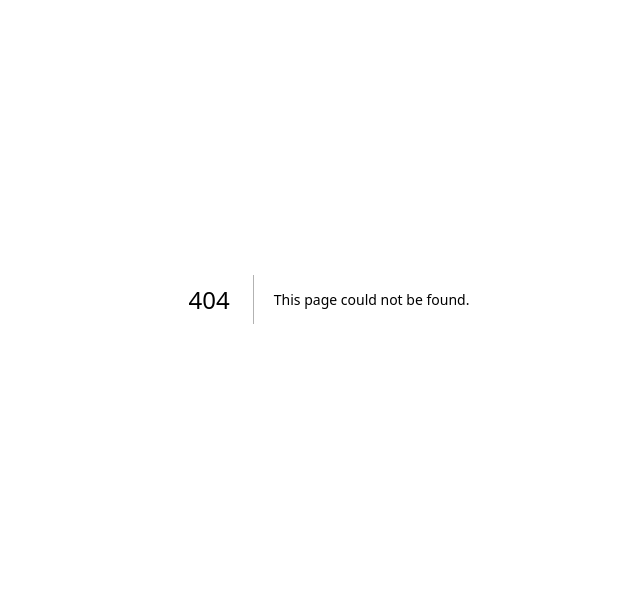
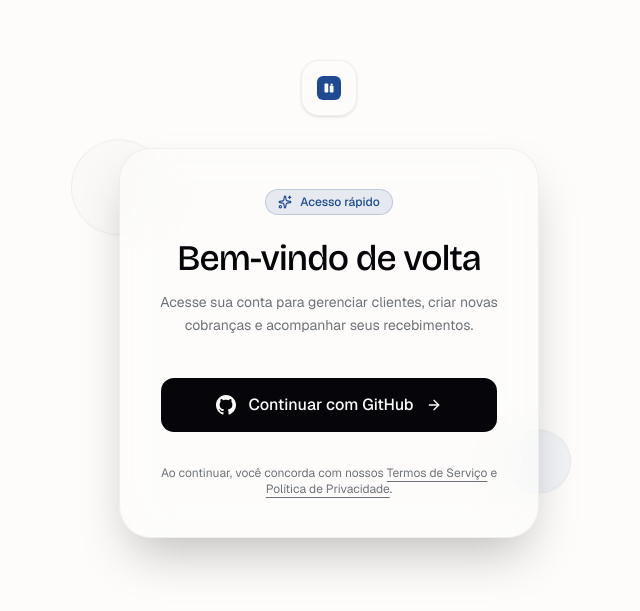
Before and after one commit to coder-muller/lumna, a Next.js app: page /sign-in in a window 1280 px wide. Before the commit this address had no page. Shown: the part 101-712 px from the top of the page, without its empty margins (311-951 px from the left). Built offline with nearby package versions, Linux system fonts and the light colour scheme.

Commit message:
feat: add sign-in page with github oauth button

```diff
--- /dev/null
+++ b/app/(auth)/sign-in/page.tsx
@@ -0,0 +1,80 @@
+import Link from "next/link"
+import { LumnaLogo } from "@/components/landing/logo"
+import { GithubOAuthButton } from "@/components/auth/sign-in/github-oauth-button"
+import { Sparkles } from "lucide-react"
+
+export default function SignInPage() {
+  // TODO: Server-side logic for redirecting authenticated users will go here
+
+  return (
+    <div className="relative flex min-h-svh w-full items-center justify-center overflow-hidden bg-background p-4 md:p-8">
+      {/* Abstract Background Elements */}
+      <div className="pointer-events-none absolute inset-0 -z-10 flex items-center justify-center">
+        {/* Grid pattern */}
+        <div className="absolute inset-0 bg-[linear-gradient(to_right,#80808012_1px,transparent_1px),linear-gradient(to_bottom,#80808012_1px,transparent_1px)] mask-[radial-gradient(ellipse_60%_50%_at_50%_50%,#000_70%,transparent_100%)] bg-size-[24px_24px]" />
+
+        {/* Glowing orbs */}
+        <div className="animate-pulse-glow absolute top-1/2 left-1/2 h-[500px] w-[500px] -translate-x-1/2 -translate-y-1/2 rounded-full bg-[radial-gradient(circle_at_center,oklch(0.42_0.13_260/0.15),transparent_60%)] blur-3xl" />
+      </div>
+
+      <div className="relative z-10 w-full max-w-[420px]">
+        {/* Logo */}
+        <div className="animate-fade-in-up mb-8 flex justify-center opacity-0">
+          <Link
+            href="/"
+            className="group flex size-14 items-center justify-center rounded-2xl border border-border/50 bg-background/50 shadow-sm backdrop-blur-xl transition-all hover:scale-105 hover:bg-muted/50"
+          >
+            <LumnaLogo className="size-6 text-primary transition-transform group-hover:scale-110" />
+          </Link>
+        </div>
+
+        {/* Card */}
+        <div className="animate-fade-in-up animation-delay-150 relative overflow-hidden rounded-[2rem] border border-border/50 bg-background/40 p-8 opacity-0 shadow-2xl backdrop-blur-xl sm:p-10">
+          {/* Inner border for glass effect */}
+          <div className="pointer-events-none absolute inset-0 rounded-[2rem] border border-white/10 dark:border-white/5" />
+
+          <div className="relative z-10 flex flex-col items-center text-center">
+            <div className="mb-6 inline-flex items-center gap-2 rounded-full border border-primary/20 bg-primary/10 px-3 py-1 text-xs font-medium text-primary">
+              <Sparkles className="size-3.5" />
+              Acesso rápido
+            </div>
+
+            <h1 className="font-heading text-3xl font-medium tracking-tight sm:text-4xl">
+              Bem-vindo de volta
+            </h1>
+            <p className="mt-3 text-sm leading-relaxed text-muted-foreground">
+              Acesse sua conta para gerenciar clientes, criar novas cobranças e
+              acompanhar seus recebimentos.
+            </p>
+
+            <div className="mt-10 w-full">
+              <GithubOAuthButton />
+            </div>
+
+            <p className="mt-8 text-xs text-muted-foreground">
+              Ao continuar, você concorda com nossos{" "}
+              <Link
+                href="#"
+                className="underline underline-offset-4 transition-colors hover:text-foreground"
+              >
+                Termos de Serviço
+              </Link>{" "}
+              e{" "}
+              <Link
+                href="#"
+                className="underline underline-offset-4 transition-colors hover:text-foreground"
+              >
+                Política de Privacidade
+              </Link>
+              .
+            </p>
+          </div>
+        </div>
+
+        {/* Decorative floating elements */}
+        <div className="animate-float absolute top-20 -left-12 -z-10 h-24 w-24 rounded-full border border-border/50 bg-muted/30 opacity-0 backdrop-blur-md sm:opacity-100" />
+        <div className="animate-float animation-delay-750 absolute -right-8 bottom-10 -z-10 h-16 w-16 rounded-full border border-border/50 bg-primary/5 opacity-0 backdrop-blur-md sm:opacity-100" />
+      </div>
+    </div>
+  )
+}
--- /dev/null
+++ b/components/auth/sign-in/github-oauth-button.tsx
@@ -0,0 +1,50 @@
+"use client"
+
+import { useState } from "react"
+import { Button } from "@/components/ui/button"
+import { ArrowRight, Loader2 } from "lucide-react"
+
+export function GithubOAuthButton() {
+  const [isLoading, setIsLoading] = useState(false)
+
+  const handleSignIn = async () => {
+    setIsLoading(true)
+    // Here will be the Better Auth sign in logic
+    // await authClient.signIn.social({ provider: "github" })
+
+    // Simulating loading for visual feedback
+    setTimeout(() => {
+      setIsLoading(false)
+    }, 2000)
+  }
+
+  return (
+    <Button
+      size="lg"
+      className="group relative h-14 w-full overflow-hidden rounded-xl bg-foreground text-background transition-all hover:scale-[1.02] active:scale-[0.98]"
+      onClick={handleSignIn}
+      disabled={isLoading}
+    >
+      <div className="absolute inset-0 flex h-full w-full transform-[skew(-12deg)_translateX(-100%)] justify-center group-hover:transform-[skew(-12deg)_translateX(100%)] group-hover:duration-1000">
+        <div className="relative h-full w-8 bg-background/20" />
+      </div>
+      <span className="relative z-10 flex items-center gap-3 text-base font-medium">
+        {isLoading ? (
+          <Loader2 className="size-5 animate-spin" />
+        ) : (
+          <svg
+            viewBox="0 0 24 24"
+            className="size-5 fill-current"
+            aria-hidden="true"
+          >
+            <path d="M12 0c-6.626 0-12 5.373-12 12 0 5.302 3.438 9.8 8.207 11.387.599.111.793-.261.793-.577v-2.234c-3.338.726-4.033-1.416-4.033-1.416-.546-1.387-1.333-1.756-1.333-1.756-1.089-.745.083-.729.083-.729 1.205.084 1.839 1.237 1.839 1.237 1.07 1.834 2.807 1.304 3.492.997.107-.775.418-1.305.762-1.604-2.665-.305-5.467-1.334-5.467-5.931 0-1.311.469-2.381 1.236-3.221-.124-.303-.535-1.524.117-3.176 0 0 1.008-.322 3.301 1.23.957-.266 1.983-.399 3.003-.404 1.02.005 2.047.138 3.006.404 2.291-1.552 3.297-1.23 3.297-1.23.653 1.653.242 2.874.118 3.176.77.84 1.235 1.911 1.235 3.221 0 4.609-2.807 5.624-5.479 5.921.43.372.823 1.102.823 2.222v3.293c0 .319.192.694.801.576 4.765-1.589 8.199-6.086 8.199-11.386 0-6.627-5.373-12-12-12z" />
+          </svg>
+        )}
+        Continuar com GitHub
+        {!isLoading && (
+          <ArrowRight className="size-4 transition-transform group-hover:translate-x-1" />
+        )}
+      </span>
+    </Button>
+  )
+}
--- a/components/landing/cta.tsx
+++ b/components/landing/cta.tsx
@@ -23,7 +23,7 @@ export function CTA() {
 
             <div className="mt-10 flex flex-col items-center justify-center gap-4 sm:flex-row">
               <Link
-                href="/register"
+                href="/sign-in"
                 className="group relative inline-flex h-14 w-full items-center justify-center overflow-hidden rounded-full bg-foreground px-8 font-medium text-background transition-all hover:scale-[1.02] active:scale-[0.98] sm:w-auto"
               >
                 <span className="flex items-center gap-2 text-base">
@@ -32,7 +32,7 @@ export function CTA() {
                 </span>
               </Link>
               <Link
-                href="/login"
+                href="/sign-in"
                 className="inline-flex h-14 w-full items-center justify-center rounded-full border border-border/50 bg-muted/30 px-8 font-medium text-foreground transition-colors hover:bg-muted/50 sm:w-auto"
               >
                 Já tenho conta
--- a/components/landing/footer.tsx
+++ b/components/landing/footer.tsx
@@ -9,8 +9,8 @@ const footerLinks = {
     { label: "FAQ", href: "#faq" },
   ],
   Conta: [
-    { label: "Entrar", href: "/login" },
-    { label: "Criar conta", href: "/register" },
+    { label: "Entrar", href: "/sign-in" },
+    { label: "Criar conta", href: "/sign-in" },
   ],
   Legal: [
     { label: "Termos de uso", href: "#" },
--- a/components/landing/header.tsx
+++ b/components/landing/header.tsx
@@ -37,13 +37,13 @@ export function Header() {
 
         <div className="flex items-center gap-2">
           <Link
-            href="/login"
+            href="/sign-in"
             className="hidden px-3 py-1.5 text-xs font-medium text-muted-foreground transition-colors hover:text-foreground sm:flex"
           >
             Entrar
           </Link>
           <Link
-            href="/register"
+            href="/sign-in"
             className="flex h-8 items-center justify-center rounded-full bg-foreground px-4 text-xs font-medium text-background transition-transform hover:scale-105 active:scale-95"
           >
             Criar conta
--- a/components/landing/hero.tsx
+++ b/components/landing/hero.tsx
@@ -71,7 +71,7 @@ export function Hero() {
           {/* CTA Buttons */}
           <div className="animate-fade-in-up animation-delay-450 mt-10 flex flex-col items-center gap-4 opacity-0 sm:flex-row">
             <Link
-              href="/register"
+              href="/sign-in"
               className="group relative inline-flex h-12 items-center justify-center overflow-hidden rounded-full bg-primary px-8 font-medium text-primary-foreground transition-all hover:scale-[1.02] active:scale-[0.98]"
             >
               <div className="absolute inset-0 flex h-full w-full transform-[skew(-12deg)_translateX(-100%)] justify-center group-hover:transform-[skew(-12deg)_translateX(100%)] group-hover:duration-1000">
--- a/components/landing/pricing.tsx
+++ b/components/landing/pricing.tsx
@@ -178,7 +178,7 @@ export function Pricing() {
               </div>
 
               <Link
-                href="/register"
+                href="/sign-in"
                 className="group relative mt-8 inline-flex h-14 w-full items-center justify-center overflow-hidden rounded-full bg-background px-8 font-medium text-foreground transition-all hover:scale-[1.02] active:scale-[0.98]"
               >
                 <span className="flex items-center gap-2">
```
